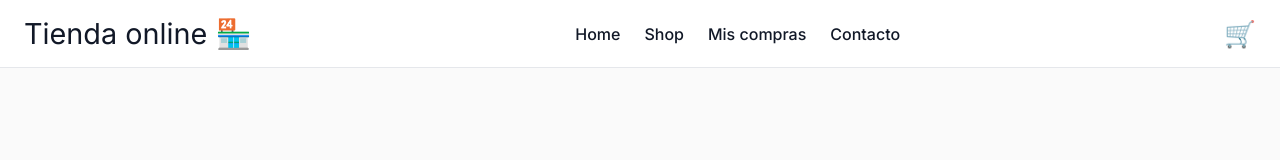
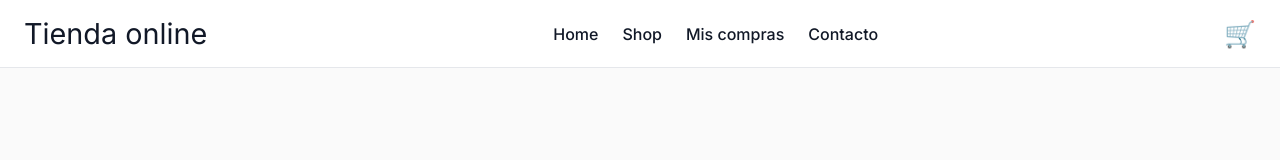
Before and after one commit to Soymigueprogramador/mi-tienda-online, a React (Vite) app: page / in a window 1280 px wide. Shown: the top 160 px of the page. Built offline with nearby package versions, Linux system fonts and the light colour scheme.

Commit message:
Se agrego un txt con el link de la planificacion del proyecto en chatgpt

```diff
--- a/src/components/NavBar/NavBar.jsx
+++ b/src/components/NavBar/NavBar.jsx
@@ -58,7 +58,7 @@ const NavBar = () => {
 
       {/* Logo del sitio que redirige a la página principal */}
       <Link to="/" className={style.logo}>
-        Tienda online 🏪
+        Tienda online
       </Link>
 
 
```
Also changed, not shown: chatgpt.txt (added).
